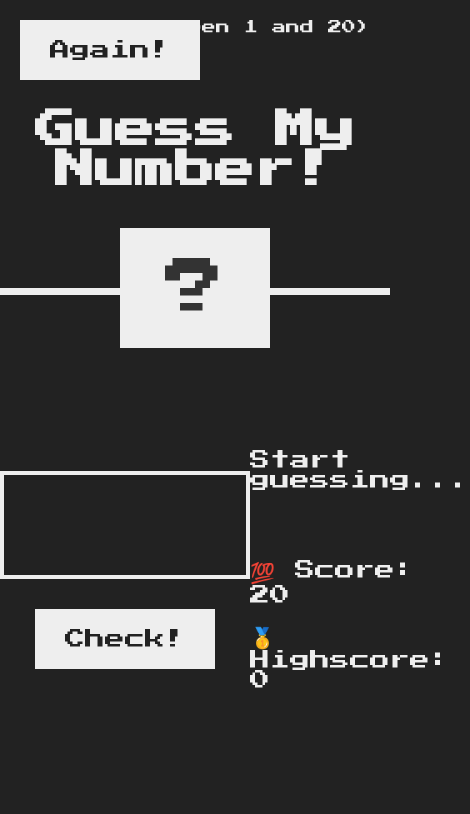
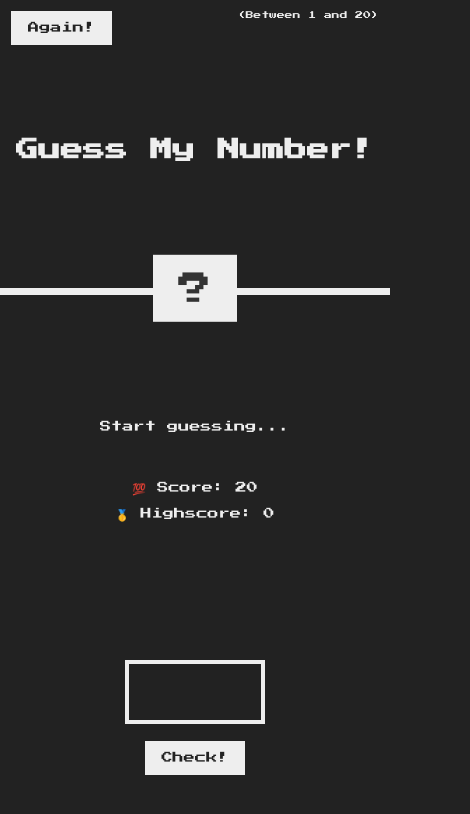
Before and after one commit to fieliez/find-number-game, a plain HTML site: page index.html in a window 390 px wide. Shown: the whole page, 470 px wide, since content can reach past the window. Drawn offline with Linux system fonts and the light colour scheme.

Commit message:
add scaling for mobile

```diff
--- a/style.css
+++ b/style.css
@@ -117,3 +117,127 @@ h1 {
 .label-score {
   margin-bottom: 2rem;
 }
+
+/*.........       On mobile          ..........*/
+
+@media screen and (max-width: 425px) {
+  * {
+    margin: 0;
+    padding: 0;
+    box-sizing: inherit;
+  }
+
+  html {
+    font-size: 35%;
+    box-sizing: border-box;
+  }
+
+  body {
+    font-family: "press start 2p", sans-serif;
+    color: #eee;
+    background-color: #222;
+    /* background-color: #60b347; */
+  }
+
+  /* LAYOUT */
+  header {
+    position: relative;
+    height: 35vh;
+    border-bottom: 7px solid #eee;
+  }
+
+  main {
+    height: 65vh;
+    color: #eee;
+    display: flex;
+    flex-direction: column-reverse;
+    align-items: center;
+  }
+
+  .left {
+    width: 52rem;
+    display: flex;
+    flex-direction: column;
+    align-items: center;
+  }
+
+  .right {
+    width: 52rem;
+    font-size: 2rem;
+    text-align: center;
+    margin-top: 10rem;
+  }
+
+  /* ELEMENTS STYLE */
+  h1 {
+    font-size: 4rem;
+    text-align: center;
+    position: absolute;
+    width: 100%;
+    top: 52%;
+    left: 50%;
+    transform: translate(-50%, -50%);
+  }
+
+  .number {
+    background: #eee;
+    color: #333;
+    font-size: 6rem;
+    width: 15rem;
+    padding: 3rem 0rem;
+    text-align: center;
+    position: absolute;
+    bottom: 0;
+    left: 50%;
+    transform: translate(-50%, 50%);
+  }
+
+  .between {
+    font-size: 1.4rem;
+    position: absolute;
+    top: 2rem;
+    right: 2rem;
+  }
+
+  .again {
+    position: absolute;
+    top: 2rem;
+    left: 2rem;
+  }
+
+  .guess {
+    background: none;
+    border: 4px solid #eee;
+    font-family: inherit;
+    color: inherit;
+    font-size: 5rem;
+    padding: 2.5rem;
+    width: 25rem;
+    text-align: center;
+    display: block;
+    margin-bottom: 3rem;
+  }
+
+  .btn {
+    border: none;
+    background-color: #eee;
+    color: #222;
+    font-size: 2rem;
+    font-family: inherit;
+    padding: 2rem 3rem;
+    cursor: pointer;
+  }
+
+  .btn:hover {
+    background-color: #ccc;
+  }
+
+  .message {
+    margin-bottom: 8rem;
+    height: 3rem;
+  }
+
+  .label-score {
+    margin-bottom: 2rem;
+  }
+}
```
